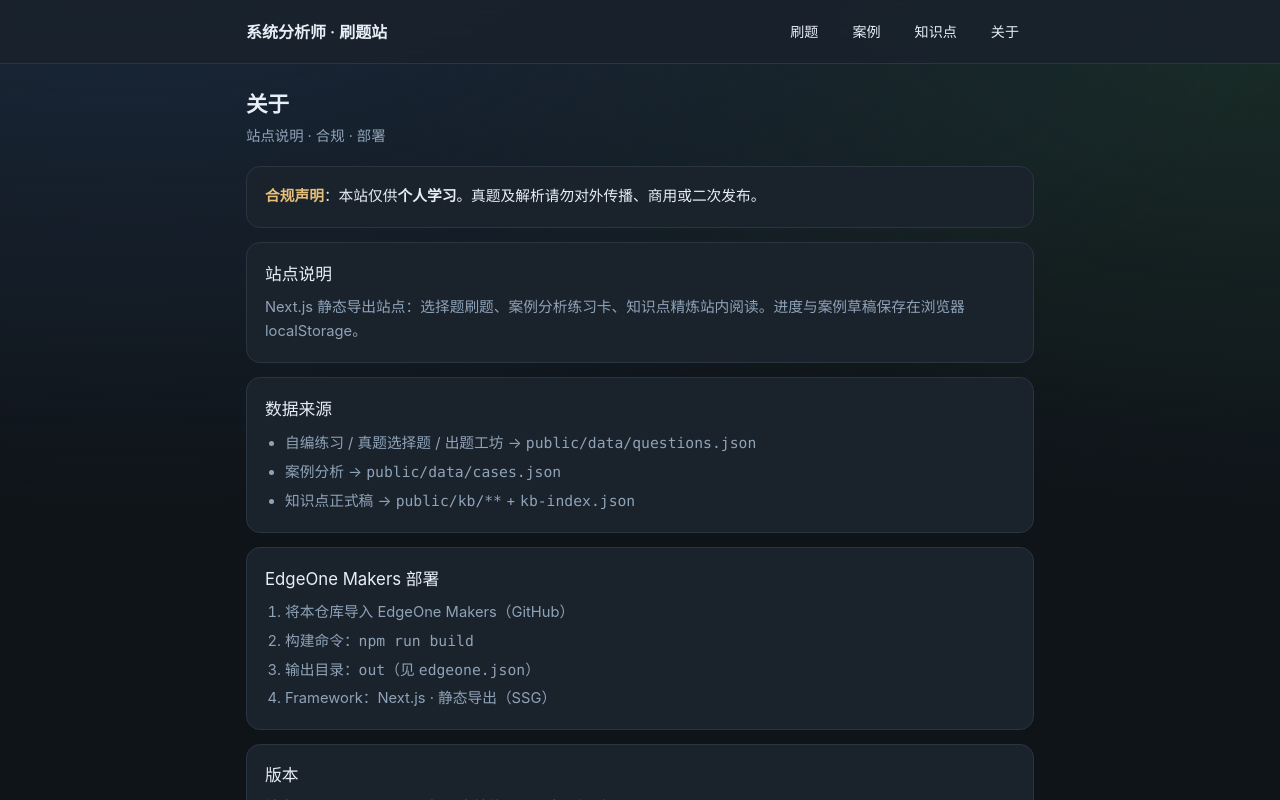
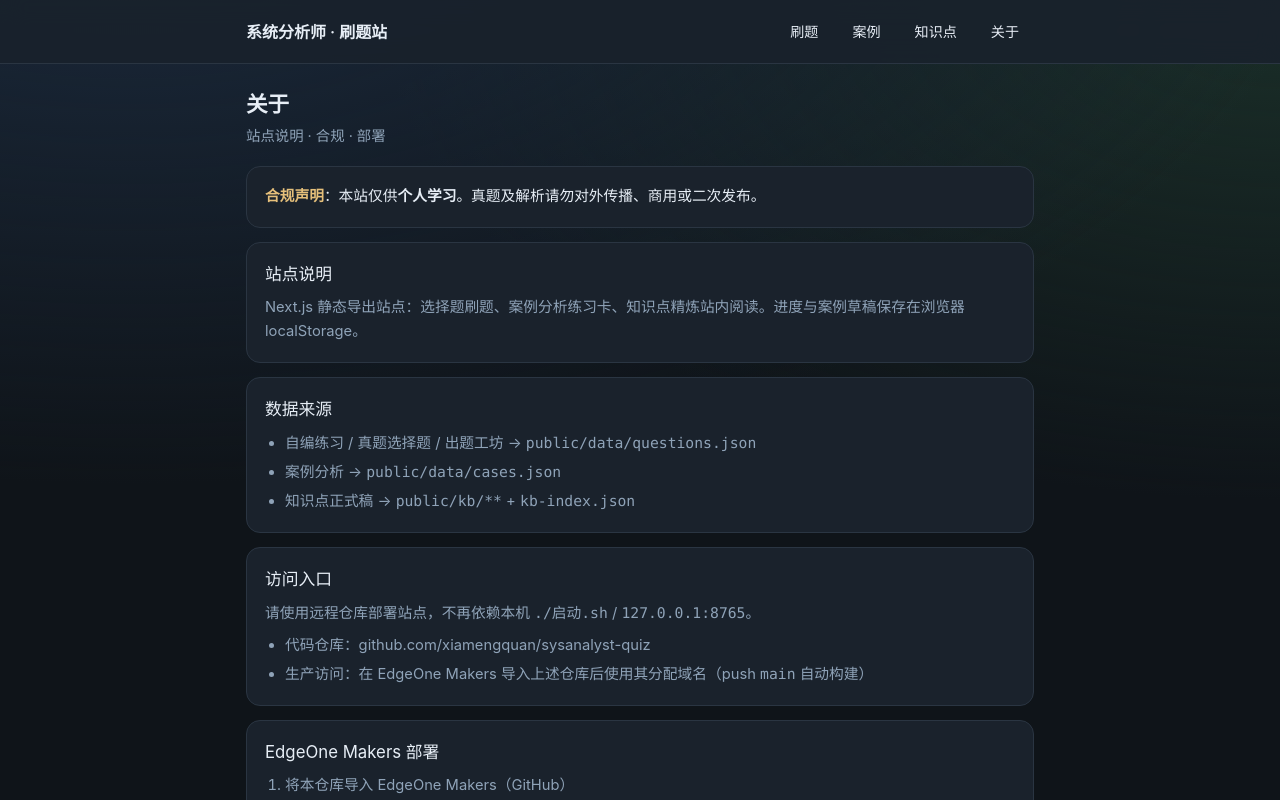
Before and after one commit to xiamengquan/sysanalyst-quiz, a Next.js app: page /about in a window 1280 px wide. Shown: the top 800 px of the page. Built offline with nearby package versions, Linux system fonts and the light colour scheme.

Commit message:
docs: 关于页改为远程仓库访问入口
Co-authored-by: Cursor <cursoragent@cursor.com>

```diff
--- a/src/app/about/page.tsx
+++ b/src/app/about/page.tsx
@@ -27,6 +27,29 @@ export default function AboutPage() {
       </div>
 
       <div className="card space-y-2 text-[0.92rem] leading-relaxed text-[var(--muted)]">
+        <h2 className="text-[1.05rem] text-[var(--text)]">访问入口</h2>
+        <p>
+          请使用远程仓库部署站点，不再依赖本机 <code>./启动.sh</code> / <code>127.0.0.1:8765</code>。
+        </p>
+        <ul className="list-disc space-y-1 pl-5">
+          <li>
+            代码仓库：
+            <a
+              className="text-[var(--accent)] underline"
+              href="https://github.com/xiamengquan/sysanalyst-quiz"
+              target="_blank"
+              rel="noreferrer"
+            >
+              github.com/xiamengquan/sysanalyst-quiz
+            </a>
+          </li>
+          <li>
+            生产访问：在 EdgeOne Makers 导入上述仓库后使用其分配域名（push <code>main</code> 自动构建）
+          </li>
+        </ul>
+      </div>
+
+      <div className="card space-y-2 text-[0.92rem] leading-relaxed text-[var(--muted)]">
         <h2 className="text-[1.05rem] text-[var(--text)]">EdgeOne Makers 部署</h2>
         <ol className="list-decimal space-y-1 pl-5">
           <li>将本仓库导入 EdgeOne Makers（GitHub）</li>
```
